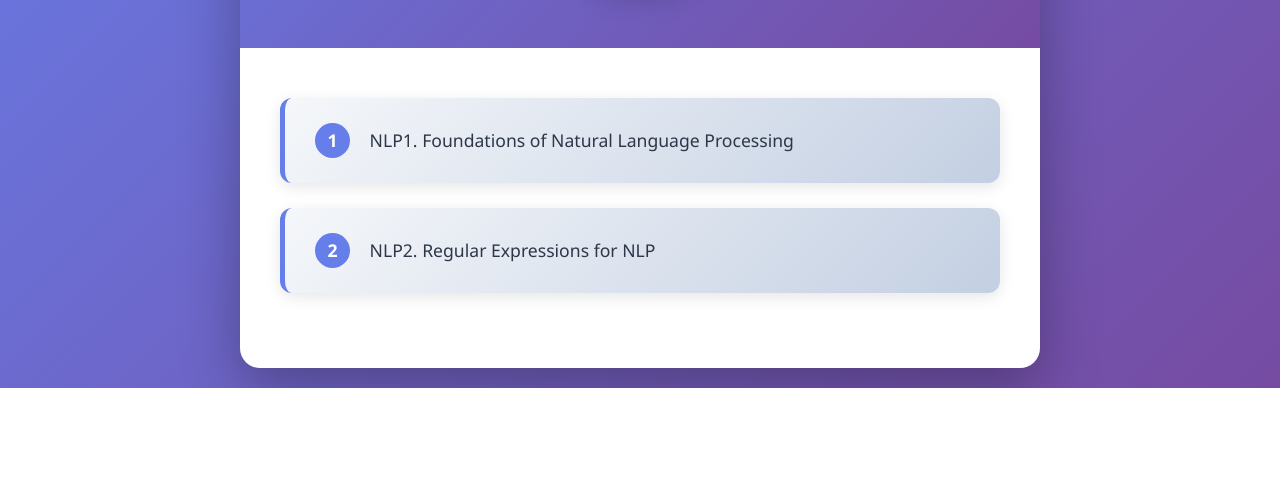
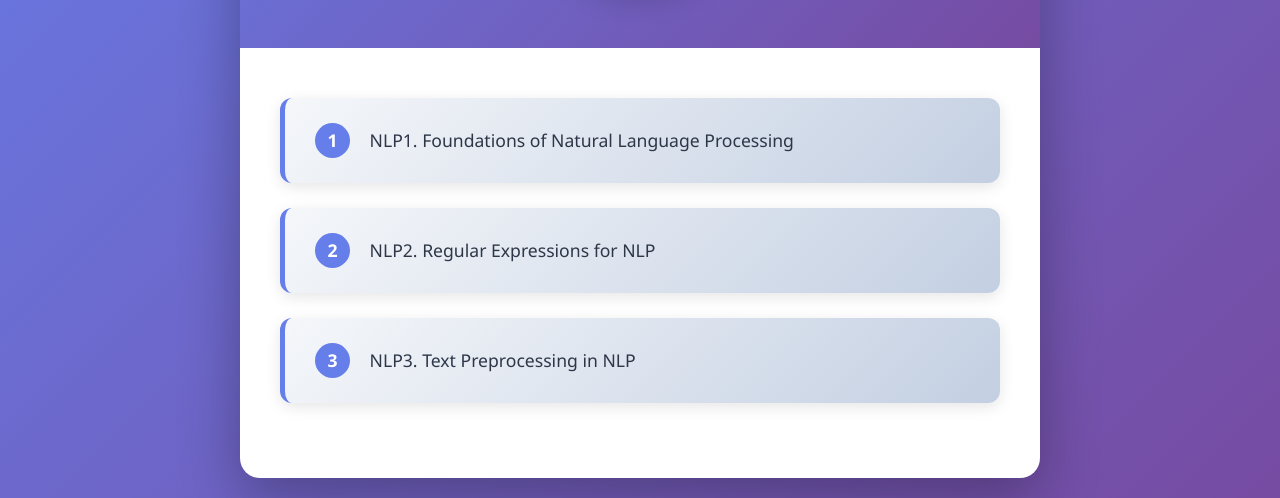
Before and after one commit to Naman-Agrawal19/NLP, a plain HTML site: page index.html in a window 1280 px wide. Shown: the part 424-922 px from the top of the page. Before the commit the page ends 812 px from the top, so only its background shows below. Drawn offline with Linux system fonts and the light colour scheme.

Commit message:
NLP3 added

```diff
--- a/index.html
+++ b/index.html
@@ -184,6 +184,12 @@
               NLP2. Regular Expressions for NLP
             </a>
           </li>
+          <li class="content-item">
+            <a href="NLP3.html">
+              <span class="number">3</span>
+              NLP3. Text Preprocessing in NLP
+            </a>
+          </li>
         </ul>
       </main>
     </div>
```
